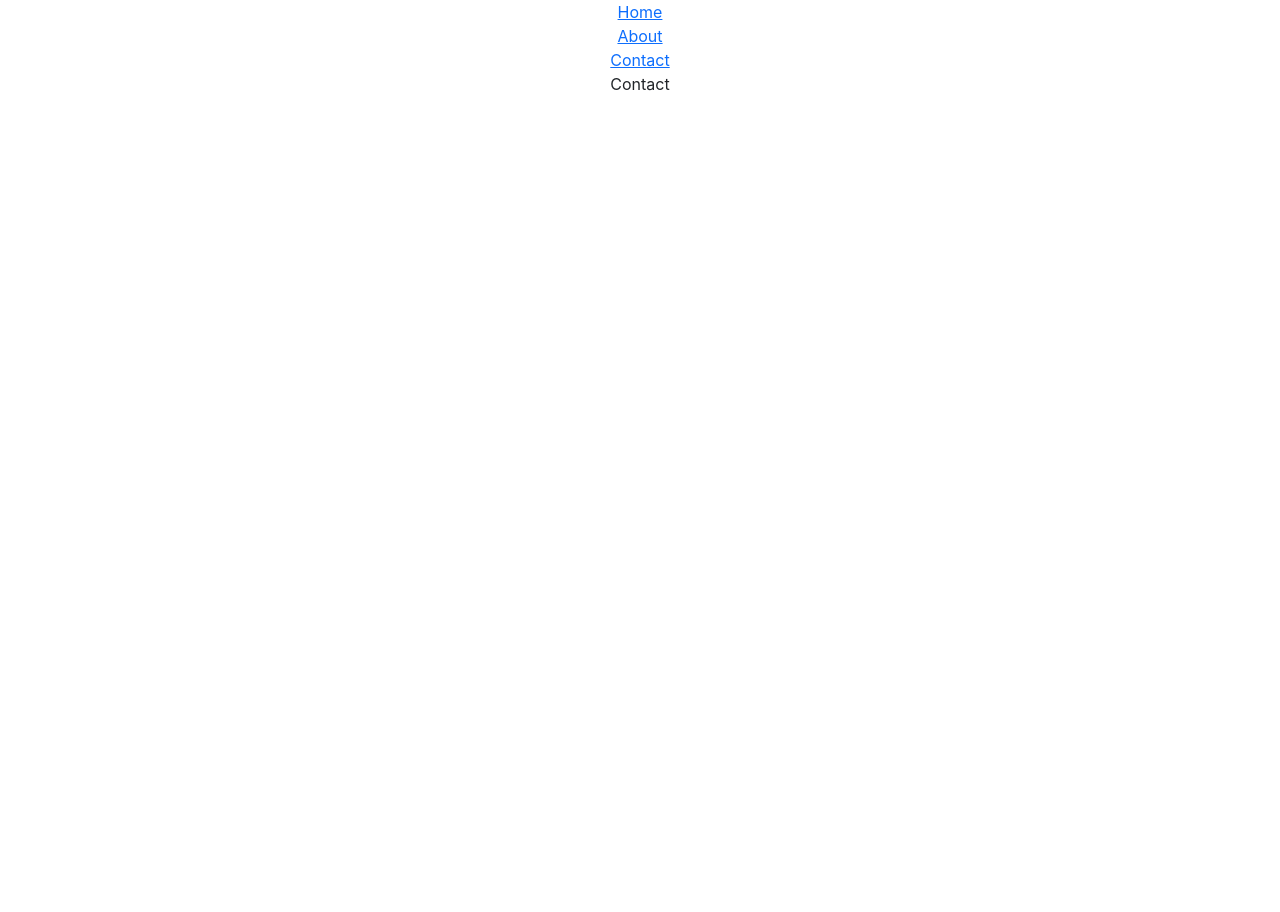
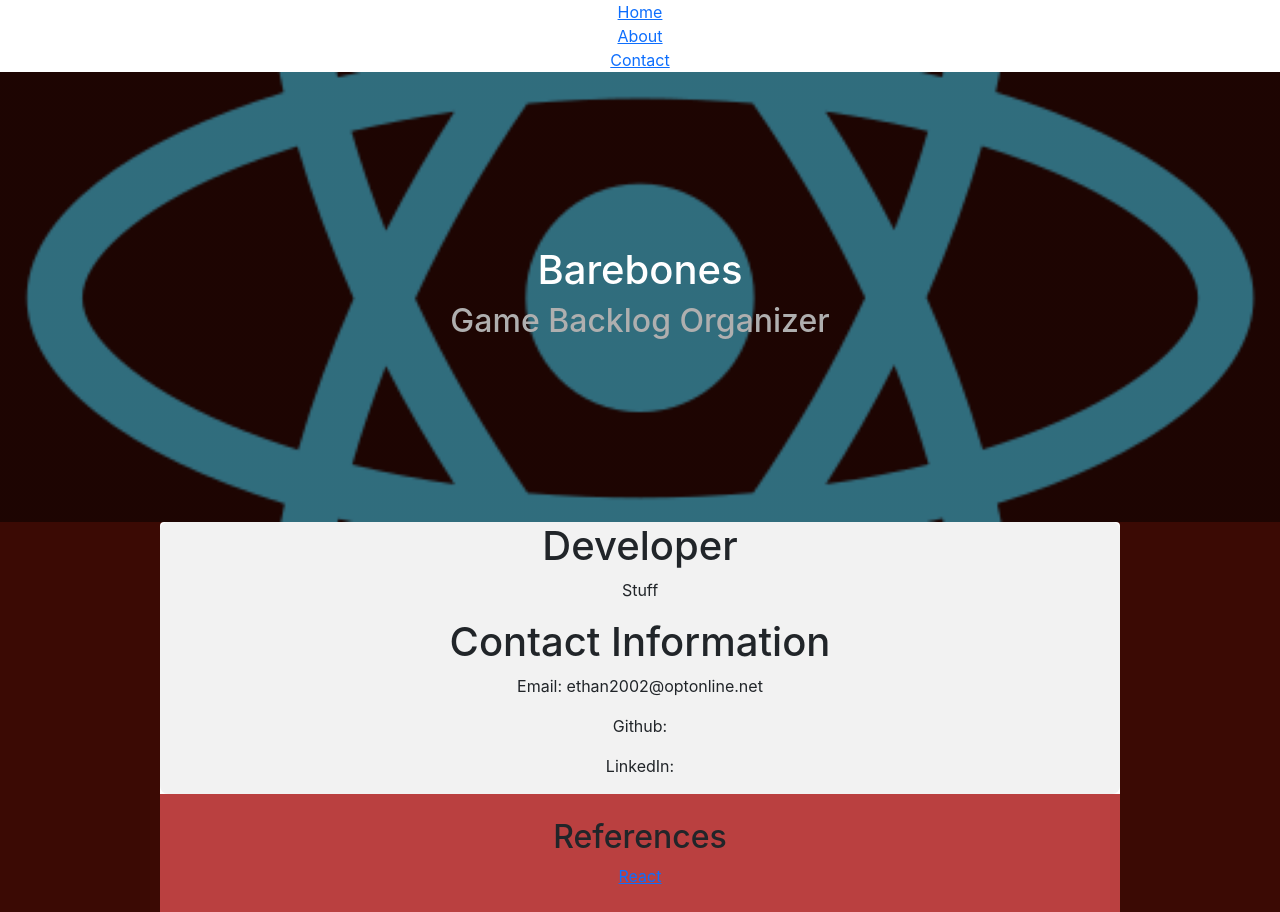
Before and after one commit to FishMoney0307/barebones, a React (Create React App) app: page /contact in a window 1280 px wide. Before the commit the page ends 800 px from the top, so only its background shows below. Built offline with nearby package versions, Linux system fonts and the light colour scheme; the HTML template or start-up script is replaced by a standard one.

Commit message:
Contact Page lookin good
now for the damn list for the database

```diff
--- a/src/URLs/Contact.js
+++ b/src/URLs/Contact.js
@@ -1,8 +1,19 @@
 import React from 'react'
+import Hero from '../Hero.js';
+import Footer from '../Footer.js';
+import './About.css';
+import './Home.css';
+import CB from './ContactBody.js';
 
 const Contact = () => {
   return (
-    <div>Contact</div>
+    <div className="background">
+      <Hero />
+      <div className="Home">
+        <CB />
+        <Footer />
+      </div>
+    </div>
   )
 }
 
--- /dev/null
+++ b/src/URLs/ContactBody.js
@@ -0,0 +1,21 @@
+import React from 'react'
+import '../Body.css';
+
+const ContactBody = () => {
+  return (
+    <div className="bigContainer">
+        <div>
+            <h1>Developer</h1>
+            <p>Stuff</p>
+        </div>
+        <div>
+            <h1>Contact Information</h1>
+            <p>Email: ethan2002@optonline.net</p>
+            <p>Github: </p>
+            <p>LinkedIn: </p>
+        </div>
+    </div>
+  )
+}
+
+export default ContactBody
--- a/src/URLs/Home.css
+++ b/src/URLs/Home.css
@@ -4,6 +4,7 @@
     justify-content: center;
     margin: auto;
     border-radius: 4px;
+    background-color: white;
   }
 
 .background {
```
